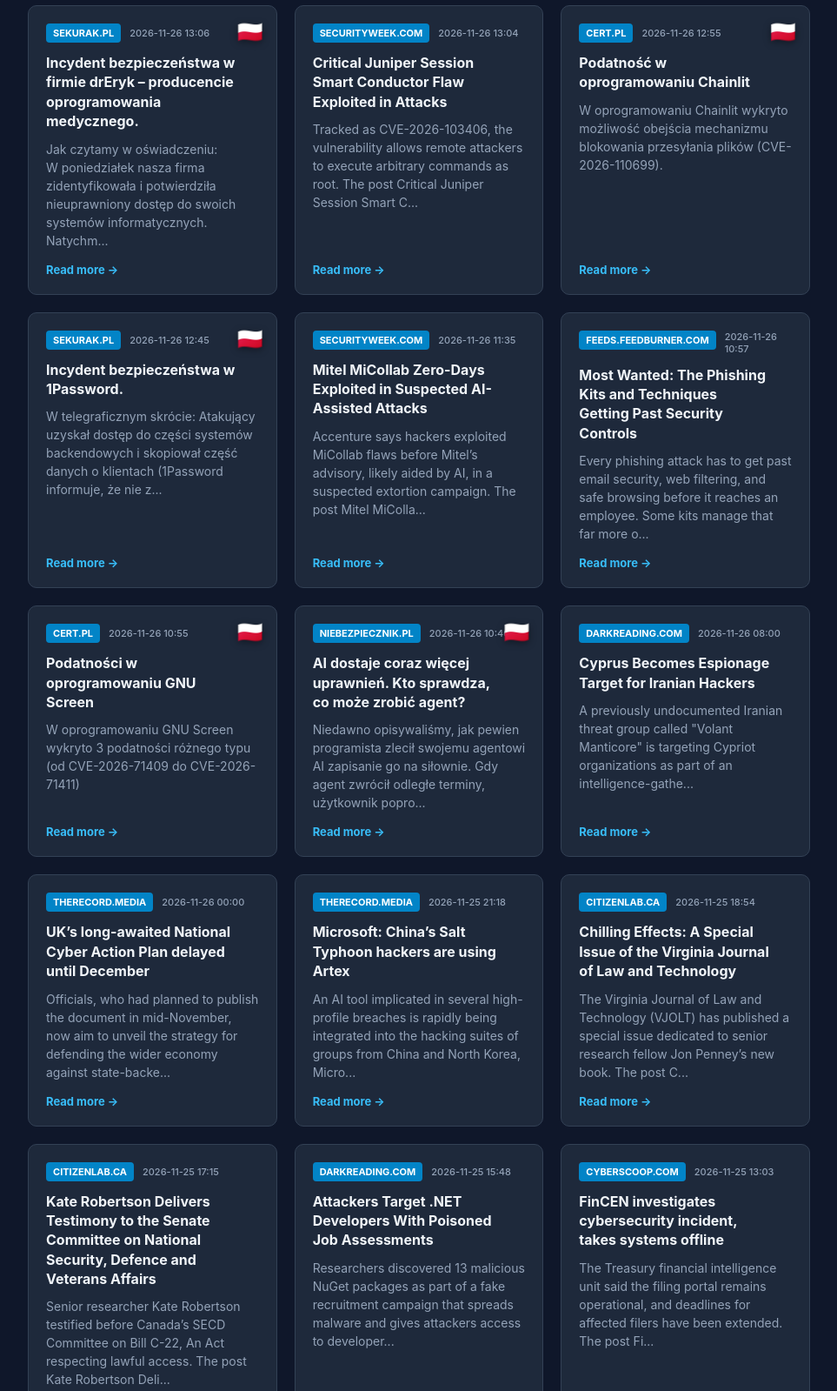
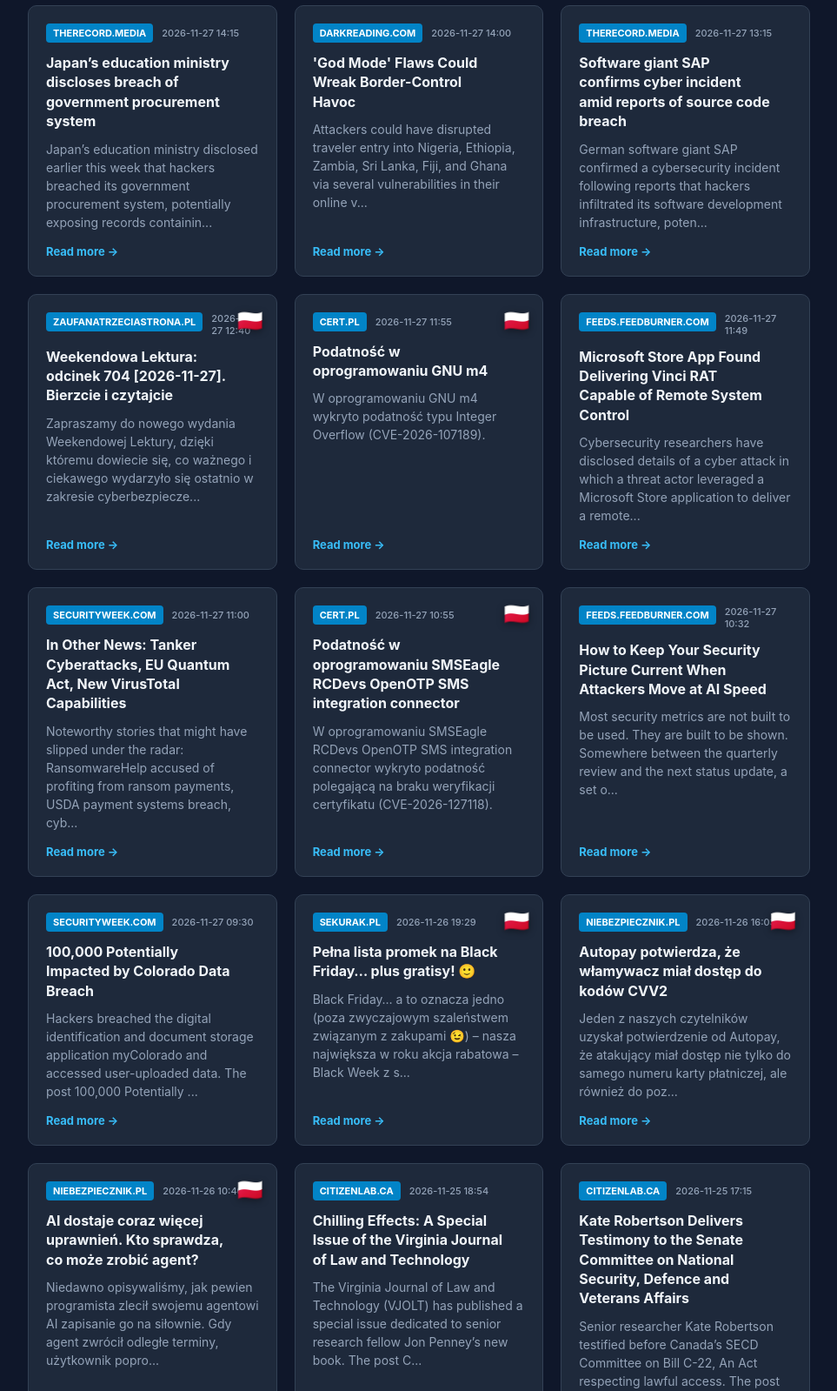
Before and after one commit to bettybu/cyber_pulse, a plain HTML site: page index.html in a window 1280 px wide. Shown: the part 540-2139 px from the top of the page at 87% size, without its empty margins (158-1121 px from the left). Drawn offline with Linux system fonts and the light colour scheme.

Commit message:
Daily automated news update [skip ci]

```diff
--- a/index.html
+++ b/index.html
@@ -107,10 +107,162 @@
     <div class="container">
         <header>
             <h1>🛡️ OSINT & Cyber Daily Feed</h1>
-                <div class="subtitle">Daily cybersecurity news overview, updated every day at 8:00 AM - your morning coffee with a Cyber Cow ☕ 🐂<br>Last update: 2026-11-26 16:44</div>
+                <div class="subtitle">Daily cybersecurity news overview, updated every day at 8:00 AM - your morning coffee with a Cyber Cow ☕ 🐂<br>Last update: 2026-11-27 16:31</div>
         </header>
 
         <div class="grid">
+
+    <article class="card">
+
+        <div style="display: flex; justify-content: flex-start; align-items: center; gap: 10px; margin-bottom: 12px;">
+            <span class="tag" style="margin-bottom: 0;">darkreading.com</span>
+            <span class="date-text">2026-11-27 15:27</span>
+        </div>
+        <h3>Matters.AI Lands India’s Largest Cybersecurity Pre-Series A Round to Fight AI Data Risks</h3>
+        <p class="summary-text">The security startup consolidates four legacy security tools into an autonomous platform that uses context-aware AI to trace sensitive data lineage, a...</p>
+        <a href="https://www.darkreading.com/cyber-risk/matters-india-cybersecurity-pre-series-ai-data-risks" target="_blank" class="read-more">Read more &rarr;</a>
+    </article>
+
+    <article class="card">
+        <span class="pl-flag" title="Polskie źródło">🇵🇱</span>
+        <div style="display: flex; justify-content: flex-start; align-items: center; gap: 10px; margin-bottom: 12px;">
+            <span class="tag" style="margin-bottom: 0;">sekurak.pl</span>
+            <span class="date-text">2026-11-27 14:25</span>
+        </div>
+        <h3>Cyberprzestępcy włamali się na platformę chmurową Cloud One Sił Powietrznych USA.</h3>
+        <p class="summary-text">Według doniesień Reutersa nieznani sprawcy uzyskali dostęp do platformy chmurowej US Air Force. O fakcie włamania na platformę Cloud One dowiedziano s...</p>
+        <a href="https://sekurak.pl/cyberprzestepcy-wlamali-sie-na-platforme-chmurowa-cloud-one-sil-powietrznych-usa/" target="_blank" class="read-more">Read more &rarr;</a>
+    </article>
+
+<article class="card cow-special-card">
+    <span class="tag" style="background-color: #db2777;">Newest CVEs</span>
+    <img src="cow_sidebar.jpg" alt="Ethical Hacking Cow" style="width: 100%; border-radius: 6px; margin: 10px 0;">
+    <h3>CVEs LIST</h3>
+    <p class="summary-text">Monitoring threat intelligence and tracking the latest vulnerabilities to secure the digital frontier.</p>
+    <a href="https://www.tenable.com/cve/newest" target="_blank" class="read-more" style="color: #f472b6;">Newest CVEs &rarr;</a>
+</article>
+
+    <article class="card">
+
+        <div style="display: flex; justify-content: flex-start; align-items: center; gap: 10px; margin-bottom: 12px;">
+            <span class="tag" style="margin-bottom: 0;">therecord.media</span>
+            <span class="date-text">2026-11-27 14:15</span>
+        </div>
+        <h3>Japan’s education ministry discloses breach of government procurement system</h3>
+        <p class="summary-text">Japan’s education ministry disclosed earlier this week that hackers breached its government procurement system, potentially exposing records containin...</p>
+        <a href="https://therecord.media/japan-education-ministry-cyberattack" target="_blank" class="read-more">Read more &rarr;</a>
+    </article>
+
+    <article class="card">
+
+        <div style="display: flex; justify-content: flex-start; align-items: center; gap: 10px; margin-bottom: 12px;">
+            <span class="tag" style="margin-bottom: 0;">darkreading.com</span>
+            <span class="date-text">2026-11-27 14:00</span>
+        </div>
+        <h3>'God Mode' Flaws Could Wreak Border-Control Havoc</h3>
+        <p class="summary-text">Attackers could have disrupted traveler entry into Nigeria, Ethiopia, Zambia, Sri Lanka, Fiji, and Ghana via several vulnerabilities in their online v...</p>
+        <a href="https://www.darkreading.com/vulnerabilities-threats/god-mode-flaws-wreak-border-control-havoc" target="_blank" class="read-more">Read more &rarr;</a>
+    </article>
+
+    <article class="card">
+
+        <div style="display: flex; justify-content: flex-start; align-items: center; gap: 10px; margin-bottom: 12px;">
+            <span class="tag" style="margin-bottom: 0;">therecord.media</span>
+            <span class="date-text">2026-11-27 13:15</span>
+        </div>
+        <h3>Software giant SAP confirms cyber incident amid reports of source code breach</h3>
+        <p class="summary-text">German software giant SAP confirmed a cybersecurity incident following reports that hackers infiltrated its software development infrastructure, poten...</p>
+        <a href="https://therecord.media/sap-germany-cyberattack-github" target="_blank" class="read-more">Read more &rarr;</a>
+    </article>
+
+    <article class="card">
+        <span class="pl-flag" title="Polskie źródło">🇵🇱</span>
+        <div style="display: flex; justify-content: flex-start; align-items: center; gap: 10px; margin-bottom: 12px;">
+            <span class="tag" style="margin-bottom: 0;">zaufanatrzeciastrona.pl</span>
+            <span class="date-text">2026-11-27 12:40</span>
+        </div>
+        <h3>Weekendowa Lektura: odcinek 704 [2026-11-27]. Bierzcie i czytajcie</h3>
+        <p class="summary-text">Zapraszamy do nowego wydania Weekendowej Lektury, dzięki któremu dowiecie się, co ważnego i ciekawego wydarzyło się ostatnio w zakresie cyberbezpiecze...</p>
+        <a href="https://zaufanatrzeciastrona.pl/post/weekendowa-lektura-odcinek-704-2026-11-27-bierzcie-i-czytajcie/" target="_blank" class="read-more">Read more &rarr;</a>
+    </article>
+
+    <article class="card">
+        <span class="pl-flag" title="Polskie źródło">🇵🇱</span>
+        <div style="display: flex; justify-content: flex-start; align-items: center; gap: 10px; margin-bottom: 12px;">
+            <span class="tag" style="margin-bottom: 0;">cert.pl</span>
+            <span class="date-text">2026-11-27 11:55</span>
+        </div>
+        <h3>Podatność w oprogramowaniu GNU m4</h3>
+        <p class="summary-text">W oprogramowaniu GNU m4 wykryto podatność typu Integer Overflow (CVE-2026-107189).</p>
+        <a href="https://cert.pl/posts/2026/11/CVE-2026-107189/" target="_blank" class="read-more">Read more &rarr;</a>
+    </article>
+
+    <article class="card">
+
+        <div style="display: flex; justify-content: flex-start; align-items: center; gap: 10px; margin-bottom: 12px;">
+            <span class="tag" style="margin-bottom: 0;">feeds.feedburner.com</span>
+            <span class="date-text">2026-11-27 11:49</span>
+        </div>
+        <h3>Microsoft Store App Found Delivering Vinci RAT Capable of Remote System Control</h3>
+        <p class="summary-text">Cybersecurity researchers have disclosed details of a cyber attack in which a threat actor leveraged a Microsoft Store application to deliver a remote...</p>
+        <a href="https://thehackernews.com/2026/11/microsoft-store-app-found-delivering.html" target="_blank" class="read-more">Read more &rarr;</a>
+    </article>
+
+    <article class="card">
+
+        <div style="display: flex; justify-content: flex-start; align-items: center; gap: 10px; margin-bottom: 12px;">
+            <span class="tag" style="margin-bottom: 0;">securityweek.com</span>
+            <span class="date-text">2026-11-27 11:00</span>
+        </div>
+        <h3>In Other News: Tanker Cyberattacks, EU Quantum Act, New VirusTotal Capabilities</h3>
+        <p class="summary-text">Noteworthy stories that might have slipped under the radar: RansomwareHelp accused of profiting from ransom payments, USDA payment systems breach, cyb...</p>
+        <a href="https://www.securityweek.com/in-other-news-tanker-cyberattacks-eu-quantum-act-new-virustotal-capabilities/" target="_blank" class="read-more">Read more &rarr;</a>
+    </article>
+
+    <article class="card">
+        <span class="pl-flag" title="Polskie źródło">🇵🇱</span>
+        <div style="display: flex; justify-content: flex-start; align-items: center; gap: 10px; margin-bottom: 12px;">
+            <span class="tag" style="margin-bottom: 0;">cert.pl</span>
+            <span class="date-text">2026-11-27 10:55</span>
+        </div>
+        <h3>Podatność w oprogramowaniu SMSEagle RCDevs OpenOTP SMS integration connector</h3>
+        <p class="summary-text">W oprogramowaniu SMSEagle RCDevs OpenOTP SMS integration connector wykryto podatność polegającą na braku weryfikacji certyfikatu (CVE-2026-127118).</p>
+        <a href="https://cert.pl/posts/2026/11/CVE-2026-127118/" target="_blank" class="read-more">Read more &rarr;</a>
+    </article>
+
+    <article class="card">
+
+        <div style="display: flex; justify-content: flex-start; align-items: center; gap: 10px; margin-bottom: 12px;">
+            <span class="tag" style="margin-bottom: 0;">feeds.feedburner.com</span>
+            <span class="date-text">2026-11-27 10:32</span>
+        </div>
+        <h3>How to Keep Your Security Picture Current When Attackers Move at AI Speed</h3>
+        <p class="summary-text">Most security metrics are not built to be used. They are built to be shown. Somewhere between the quarterly review and the next status update, a set o...</p>
+        <a href="https://thehackernews.com/2026/11/how-to-keep-your-security-picture.html" target="_blank" class="read-more">Read more &rarr;</a>
+    </article>
+
+    <article class="card">
+
+        <div style="display: flex; justify-content: flex-start; align-items: center; gap: 10px; margin-bottom: 12px;">
+            <span class="tag" style="margin-bottom: 0;">securityweek.com</span>
+            <span class="date-text">2026-11-27 09:30</span>
+        </div>
+        <h3>100,000 Potentially Impacted by Colorado Data Breach</h3>
+        <p class="summary-text">Hackers breached the digital identification and document storage application myColorado and accessed user-uploaded data.
+The post 100,000 Potentially ...</p>
+        <a href="https://www.securityweek.com/100000-potentially-impacted-by-colorado-data-breach/" target="_blank" class="read-more">Read more &rarr;</a>
+    </article>
+
+    <article class="card">
+        <span class="pl-flag" title="Polskie źródło">🇵🇱</span>
+        <div style="display: flex; justify-content: flex-start; align-items: center; gap: 10px; margin-bottom: 12px;">
+            <span class="tag" style="margin-bottom: 0;">sekurak.pl</span>
+            <span class="date-text">2026-11-26 19:29</span>
+        </div>
+        <h3>Pełna lista promek na Black Friday… plus gratisy! 🙂</h3>
+        <p class="summary-text">Black Friday… a to oznacza jedno (poza zwyczajowym szaleństwem związanym z zakupami 😉) – nasza największa w roku akcja rabatowa &#8211; Black Week z s...</p>
+        <a href="https://sekurak.pl/pelna-lista-promek-na-black-friday-plus-gratisy/" target="_blank" class="read-more">Read more &rarr;</a>
+    </article>
 
     <article class="card">
         <span class="pl-flag" title="Polskie źródło">🇵🇱</span>
@@ -124,104 +276,6 @@
     </article>
 
     <article class="card">
-
-        <div style="display: flex; justify-content: flex-start; align-items: center; gap: 10px; margin-bottom: 12px;">
-            <span class="tag" style="margin-bottom: 0;">feeds.feedburner.com</span>
-            <span class="date-text">2026-11-26 15:13</span>
-        </div>
-        <h3>North Korea-Linked PolinRider Poisons Over 7,600 GitHub Repositories to Spread Malware</h3>
-        <p class="summary-text">The threat actors behind the PolinRider campaign have been observed planting a Python loader in GitHub repositories, as evidence emerges that the acti...</p>
-        <a href="https://thehackernews.com/2026/11/north-korea-linked-polinrider-poisons.html" target="_blank" class="read-more">Read more &rarr;</a>
-    </article>
-
-<article class="card cow-special-card">
-    <span class="tag" style="background-color: #db2777;">Newest CVEs</span>
-    <img src="cow_sidebar.jpg" alt="Ethical Hacking Cow" style="width: 100%; border-radius: 6px; margin: 10px 0;">
-    <h3>CVEs LIST</h3>
-    <p class="summary-text">Monitoring threat intelligence and tracking the latest vulnerabilities to secure the digital frontier.</p>
-    <a href="https://www.tenable.com/cve/newest" target="_blank" class="read-more" style="color: #f472b6;">Newest CVEs &rarr;</a>
-</article>
-
-    <article class="card">
-        <span class="pl-flag" title="Polskie źródło">🇵🇱</span>
-        <div style="display: flex; justify-content: flex-start; align-items: center; gap: 10px; margin-bottom: 12px;">
-            <span class="tag" style="margin-bottom: 0;">sekurak.pl</span>
-            <span class="date-text">2026-11-26 13:06</span>
-        </div>
-        <h3>Incydent bezpieczeństwa w firmie drEryk – producencie oprogramowania medycznego.</h3>
-        <p class="summary-text">Jak czytamy w oświadczeniu: W poniedziałek nasza firma zidentyfikowała i potwierdziła nieuprawniony dostęp do swoich systemów informatycznych. Natychm...</p>
-        <a href="https://sekurak.pl/incydent-bezpieczenstwa-w-dreryk-producencie-oprogramowania-medycznego/" target="_blank" class="read-more">Read more &rarr;</a>
-    </article>
-
-    <article class="card">
-
-        <div style="display: flex; justify-content: flex-start; align-items: center; gap: 10px; margin-bottom: 12px;">
-            <span class="tag" style="margin-bottom: 0;">securityweek.com</span>
-            <span class="date-text">2026-11-26 13:04</span>
-        </div>
-        <h3>Critical Juniper Session Smart Conductor Flaw Exploited in Attacks</h3>
-        <p class="summary-text">Tracked as CVE-2026-103406, the vulnerability allows remote attackers to execute arbitrary commands as root.
-The post Critical Juniper Session Smart C...</p>
-        <a href="https://www.securityweek.com/critical-juniper-session-smart-conductor-flaw-exploited-in-attacks/" target="_blank" class="read-more">Read more &rarr;</a>
-    </article>
-
-    <article class="card">
-        <span class="pl-flag" title="Polskie źródło">🇵🇱</span>
-        <div style="display: flex; justify-content: flex-start; align-items: center; gap: 10px; margin-bottom: 12px;">
-            <span class="tag" style="margin-bottom: 0;">cert.pl</span>
-            <span class="date-text">2026-11-26 12:55</span>
-        </div>
-        <h3>Podatność w oprogramowaniu Chainlit</h3>
-        <p class="summary-text">W oprogramowaniu Chainlit wykryto możliwość obejścia mechanizmu blokowania przesyłania plików (CVE-2026-110699).</p>
-        <a href="https://cert.pl/posts/2026/11/CVE-2026-110699/" target="_blank" class="read-more">Read more &rarr;</a>
-    </article>
-
-    <article class="card">
-        <span class="pl-flag" title="Polskie źródło">🇵🇱</span>
-        <div style="display: flex; justify-content: flex-start; align-items: center; gap: 10px; margin-bottom: 12px;">
-            <span class="tag" style="margin-bottom: 0;">sekurak.pl</span>
-            <span class="date-text">2026-11-26 12:45</span>
-        </div>
-        <h3>Incydent bezpieczeństwa w 1Password.</h3>
-        <p class="summary-text">W telegraficznym skrócie: Atakujący uzyskał dostęp do części systemów backendowych i skopiował część danych o klientach (1Password informuje, że nie z...</p>
-        <a href="https://sekurak.pl/incydent-bezpieczenstwa-w-1password/" target="_blank" class="read-more">Read more &rarr;</a>
-    </article>
-
-    <article class="card">
-
-        <div style="display: flex; justify-content: flex-start; align-items: center; gap: 10px; margin-bottom: 12px;">
-            <span class="tag" style="margin-bottom: 0;">securityweek.com</span>
-            <span class="date-text">2026-11-26 11:35</span>
-        </div>
-        <h3>Mitel MiCollab Zero-Days Exploited in Suspected AI-Assisted Attacks</h3>
-        <p class="summary-text">Accenture says hackers exploited MiCollab flaws before Mitel’s advisory, likely aided by AI, in a suspected extortion campaign.
-The post Mitel MiColla...</p>
-        <a href="https://www.securityweek.com/mitel-micollab-zero-days-exploited-in-suspected-ai-assisted-attacks/" target="_blank" class="read-more">Read more &rarr;</a>
-    </article>
-
-    <article class="card">
-
-        <div style="display: flex; justify-content: flex-start; align-items: center; gap: 10px; margin-bottom: 12px;">
-            <span class="tag" style="margin-bottom: 0;">feeds.feedburner.com</span>
-            <span class="date-text">2026-11-26 10:57</span>
-        </div>
-        <h3>Most Wanted: The Phishing Kits and Techniques Getting Past Security Controls</h3>
-        <p class="summary-text">Every phishing attack has to get past email security, web filtering, and safe browsing before it reaches an employee. Some kits manage that far more o...</p>
-        <a href="https://thehackernews.com/2026/11/most-wanted-phishing-kits-and.html" target="_blank" class="read-more">Read more &rarr;</a>
-    </article>
-
-    <article class="card">
-        <span class="pl-flag" title="Polskie źródło">🇵🇱</span>
-        <div style="display: flex; justify-content: flex-start; align-items: center; gap: 10px; margin-bottom: 12px;">
-            <span class="tag" style="margin-bottom: 0;">cert.pl</span>
-            <span class="date-text">2026-11-26 10:55</span>
-        </div>
-        <h3>Podatności w oprogramowaniu GNU Screen</h3>
-        <p class="summary-text">W oprogramowaniu GNU Screen wykryto 3 podatności różnego typu (od CVE-2026-71409 do CVE-2026-71411)</p>
-        <a href="https://cert.pl/posts/2026/11/CVE-2026-71409/" target="_blank" class="read-more">Read more &rarr;</a>
-    </article>
-
-    <article class="card">
         <span class="pl-flag" title="Polskie źródło">🇵🇱</span>
         <div style="display: flex; justify-content: flex-start; align-items: center; gap: 10px; margin-bottom: 12px;">
             <span class="tag" style="margin-bottom: 0;">niebezpiecznik.pl</span>
@@ -230,39 +284,6 @@ The post Mitel MiColla...</p>
         <h3>AI dostaje coraz więcej uprawnień. Kto sprawdza, co może zrobić agent?</h3>
         <p class="summary-text">Niedawno opisywaliśmy, jak pewien programista zlecił swojemu agentowi AI zapisanie go na siłownie. Gdy agent zwrócił odległe terminy, użytkownik popro...</p>
         <a href="https://niebezpiecznik.pl/post/ai-dostaje-coraz-wiecej-uprawnien-kto-sprawdza-co-moze-zrobic-agent/" target="_blank" class="read-more">Read more &rarr;</a>
-    </article>
-
-    <article class="card">
-
-        <div style="display: flex; justify-content: flex-start; align-items: center; gap: 10px; margin-bottom: 12px;">
-            <span class="tag" style="margin-bottom: 0;">darkreading.com</span>
-            <span class="date-text">2026-11-26 08:00</span>
-        </div>
-        <h3>Cyprus Becomes Espionage Target for Iranian Hackers</h3>
-        <p class="summary-text">A previously undocumented Iranian threat group called &quot;Volant Manticore&quot; is targeting Cypriot organizations as part of an intelligence-gathe...</p>
-        <a href="https://www.darkreading.com/cyberattacks-data-breaches/cyprus-espionage-target-iranian-hackers" target="_blank" class="read-more">Read more &rarr;</a>
-    </article>
-
-    <article class="card">
-
-        <div style="display: flex; justify-content: flex-start; align-items: center; gap: 10px; margin-bottom: 12px;">
-            <span class="tag" style="margin-bottom: 0;">therecord.media</span>
-            <span class="date-text">2026-11-26 00:00</span>
-        </div>
-        <h3>UK’s long-awaited National Cyber Action Plan delayed until December</h3>
-        <p class="summary-text">Officials, who had planned to publish the document in mid-November, now aim to unveil the strategy for defending the wider economy against state-backe...</p>
-        <a href="https://therecord.media/britain-delays-national-cyber-action-plan-again" target="_blank" class="read-more">Read more &rarr;</a>
-    </article>
-
-    <article class="card">
-
-        <div style="display: flex; justify-content: flex-start; align-items: center; gap: 10px; margin-bottom: 12px;">
-            <span class="tag" style="margin-bottom: 0;">therecord.media</span>
-            <span class="date-text">2026-11-25 21:18</span>
-        </div>
-        <h3>Microsoft: China’s Salt Typhoon hackers are using Artex</h3>
-        <p class="summary-text">An AI tool implicated in several high-profile breaches is rapidly being integrated into the hacking suites of groups from China and North Korea, Micro...</p>
-        <a href="https://therecord.media/microsoft-china-salt-typhoon-using-artex-ai-tool" target="_blank" class="read-more">Read more &rarr;</a>
     </article>
 
     <article class="card">
@@ -287,17 +308,6 @@ The post C...</p>
         <p class="summary-text">Senior researcher Kate Robertson testified before Canada’s SECD Committee on Bill C-22, An Act respecting lawful access.
 The post Kate Robertson Deli...</p>
         <a href="https://citizenlab.ca/kate-robertson-delivers-testimony-to-the-senate-committee-on-national-security-defence-and-veterans-affairs/" target="_blank" class="read-more">Read more &rarr;</a>
-    </article>
-
-    <article class="card">
-
-        <div style="display: flex; justify-content: flex-start; align-items: center; gap: 10px; margin-bottom: 12px;">
-            <span class="tag" style="margin-bottom: 0;">darkreading.com</span>
-            <span class="date-text">2026-11-25 15:48</span>
-        </div>
-        <h3>Attackers Target .NET Developers With Poisoned Job Assessments</h3>
-        <p class="summary-text">Researchers discovered 13 malicious NuGet packages as part of a fake recruitment campaign that spreads malware and gives attackers access to developer...</p>
-        <a href="https://www.darkreading.com/threat-intelligence/attackers-net-developers-poisoned-job-assessments" target="_blank" class="read-more">Read more &rarr;</a>
     </article>
 
     <article class="card">
@@ -358,17 +368,6 @@ The post Unclassified intel system hit by hackers, a...</p>
     </article>
 
     <article class="card">
-        <span class="pl-flag" title="Polskie źródło">🇵🇱</span>
-        <div style="display: flex; justify-content: flex-start; align-items: center; gap: 10px; margin-bottom: 12px;">
-            <span class="tag" style="margin-bottom: 0;">zaufanatrzeciastrona.pl</span>
-            <span class="date-text">2026-11-15 07:10</span>
-        </div>
-        <h3>Wygraj wejściówkę na Oh My H@ck i sprawdź, co warto zobaczyć</h3>
-        <p class="summary-text">Najbezpieczniejsza konferencja w Polsce powita was już 2 grudnia. Na Stadionie Narodowym w Warszawie spotkamy się, by wspólnie wysłuchać ponad 50 prel...</p>
-        <a href="https://zaufanatrzeciastrona.pl/post/wygraj-wejsciowke-na-oh-my-hck-i-sprawdz-co-warto-zobaczyc/" target="_blank" class="read-more">Read more &rarr;</a>
-    </article>
-
-    <article class="card">
 
         <div style="display: flex; justify-content: flex-start; align-items: center; gap: 10px; margin-bottom: 12px;">
             <span class="tag" style="margin-bottom: 0;">bellingcat.com</span>
```
